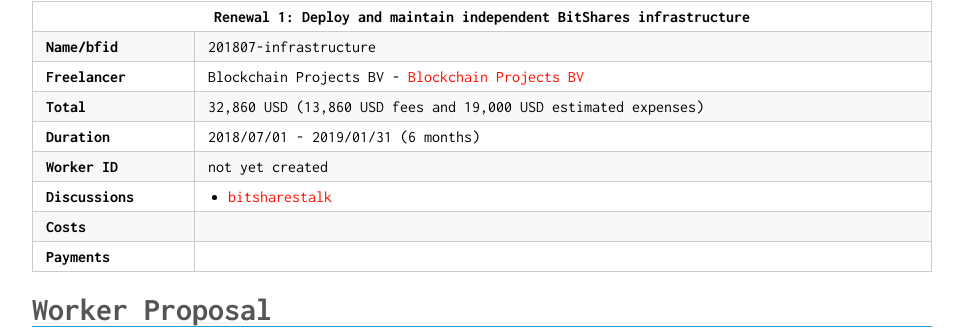
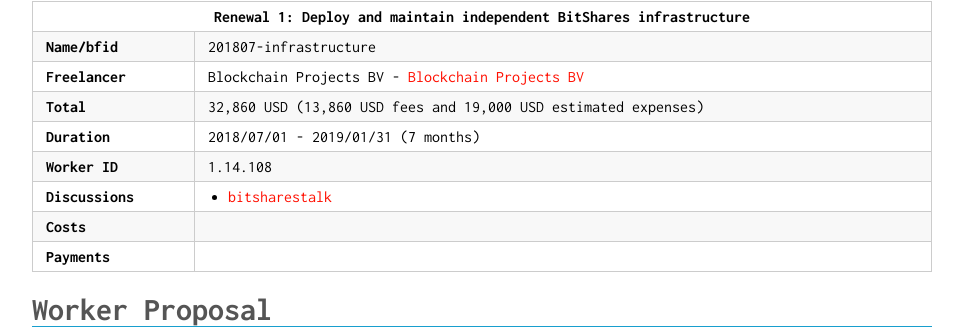
Before and after one commit to thehapax/bitshares.foundation, a Jekyll site: the page built from _workers/2018-07-infrastructure.md, in a window 1280 px wide and 900 px high. Shown: the part 162-490 px from the top of the window, without its empty margins (158-1121 px from the left). Built offline with Jekyll 4.4.1, drawn with Linux system fonts in a browser that asks for light colours.

Commit message:
updates to worker

```diff
--- a/_workers/2018-07-infrastructure.md
+++ b/_workers/2018-07-infrastructure.md
@@ -3,7 +3,7 @@ language: en
 layout: worker
 type: budget
 bfid: 201807-infrastructure
-workerid: not yet created
+workerid: 1.14.108
 title: "Renewal 1: Deploy and maintain independent BitShares infrastructure"
 name: Blockchain Projects BV
 company:
@@ -17,7 +17,7 @@ price: 32,860 USD
 price_division:
     fixed: 13,860 USD
     variable: 19,000 USD
-duration: 6 months
+duration: 7 months
 start: 2018/07/01
 end: 2019/01/31
 reports:
```
